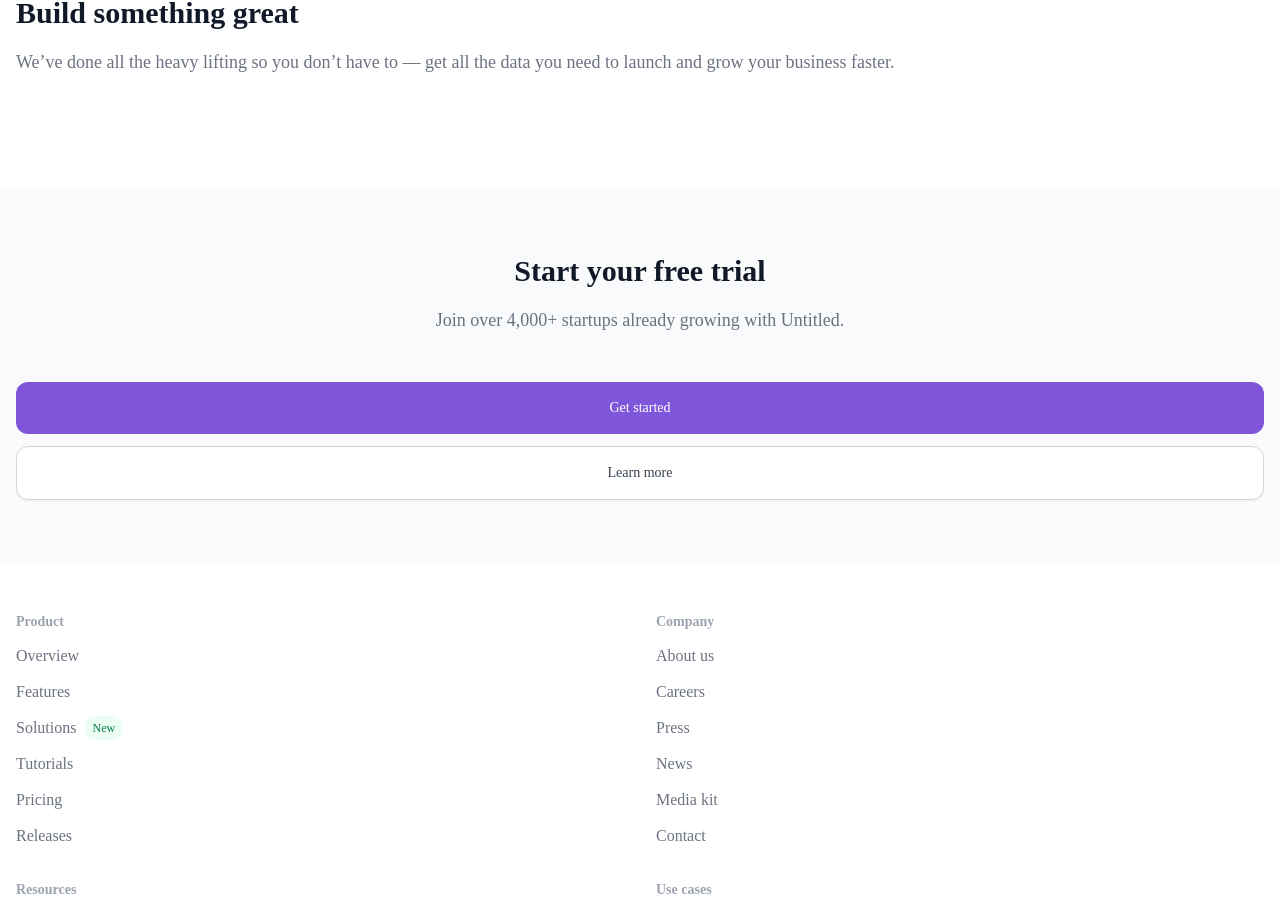
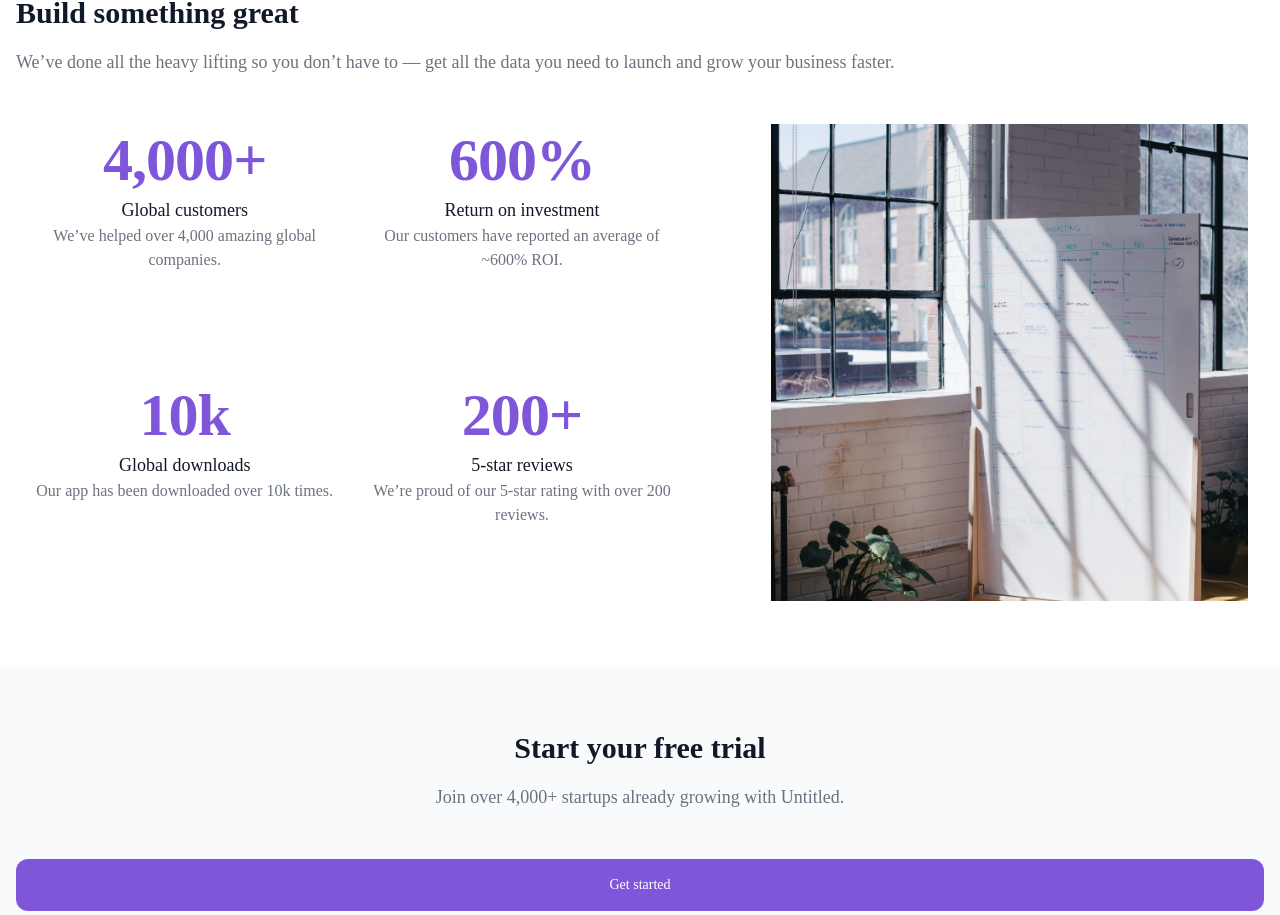
Before and after one commit to endan-917v/fe-training, a React (Vite) app: page / in a window 1280 px wide. Shown: the part 4540-5455 px from the top of the page. Built offline with nearby package versions, Linux system fonts and the light colour scheme.

Commit message:
Refactor Home view layout and add metric items

```diff
--- a/src/views/Home/index.tsx
+++ b/src/views/Home/index.tsx
@@ -20,7 +20,7 @@ export default function Home() {
             startups.
           </p>
         </div>
-        <div className="flex flex-col gap-3 pt-3 lg:flex-row">
+        <div className="flex flex-col gap-3 pt-3 xl:flex-row">
           <Button variant="primary">Sign up</Button>
           <Button variant="mono">
             <svg
@@ -267,6 +267,33 @@ export default function Home() {
           We&rsquo;ve done all the heavy lifting so you don&rsquo;t have to —
           get all the data you need to launch and grow your business faster.
         </p>
+        <div className="flex flex-col gap-12 xl:flex-row xl:gap-24 xl:px-4">
+          <ul className="grid xl:grid-cols-2 grid-cols-1 gap-8">
+            <MetricItem
+              metricText="4,000+"
+              metricHeading="Global customers"
+              metricBody="We&rsquo;ve helped over 4,000 amazing global companies."
+            ></MetricItem>
+            <MetricItem
+              metricText="600%"
+              metricHeading="Return on investment"
+              metricBody="Our customers have reported an average of ~600% ROI."
+            ></MetricItem>
+            <MetricItem
+              metricText="10k"
+              metricHeading="Global downloads"
+              metricBody="Our app has been downloaded over 10k times."
+            ></MetricItem>
+            <MetricItem
+              metricText="200+"
+              metricHeading="5-star reviews"
+              metricBody="We&rsquo;re proud of our 5-star rating with over 200 reviews."
+            ></MetricItem>
+          </ul>
+          <div>
+            <img src="/something-great.png" alt="..." />
+          </div>
+        </div>
       </section>
       <section className="bg-gray-50 px-4 py-16">
         <h2 className="mb-4 text-center text-3xl font-semibold leading-[38px] text-gray-900">
@@ -281,6 +308,26 @@ export default function Home() {
         </div>
       </section>
     </>
+  );
+}
+
+function MetricItem({
+  metricBody,
+  metricHeading,
+  metricText,
+}: {
+  metricBody: string;
+  metricHeading: string;
+  metricText: string;
+}) {
+  return (
+    <li>
+      <p className="text-5xl leading-[60px] -tracking-[0.96px] xl:text-6xl xl:leading-[72px] font-semibold text-center text-primary-600">
+        {metricText}
+      </p>
+      <p className="text-gray-900 font-medium text-lg leading-7 text-center">{metricHeading}</p>
+      <p className="text-gray-500 leading-6 text-center">{metricBody}</p>
+    </li>
   );
 }
 
@@ -345,7 +392,7 @@ function ButtonBadge({
   return (
     <button className={mainClasses}>
       {innerBadgeText && (
-        <span className="mr-2 rounded-2xl bg-white px-2 py-[2px] lg:mr-3">
+        <span className="mr-2 rounded-2xl bg-white px-2 py-[2px] xl:mr-3">
           {innerBadgeText}
         </span>
       )}
```
Also changed, not shown: public/something-great.png (added).
